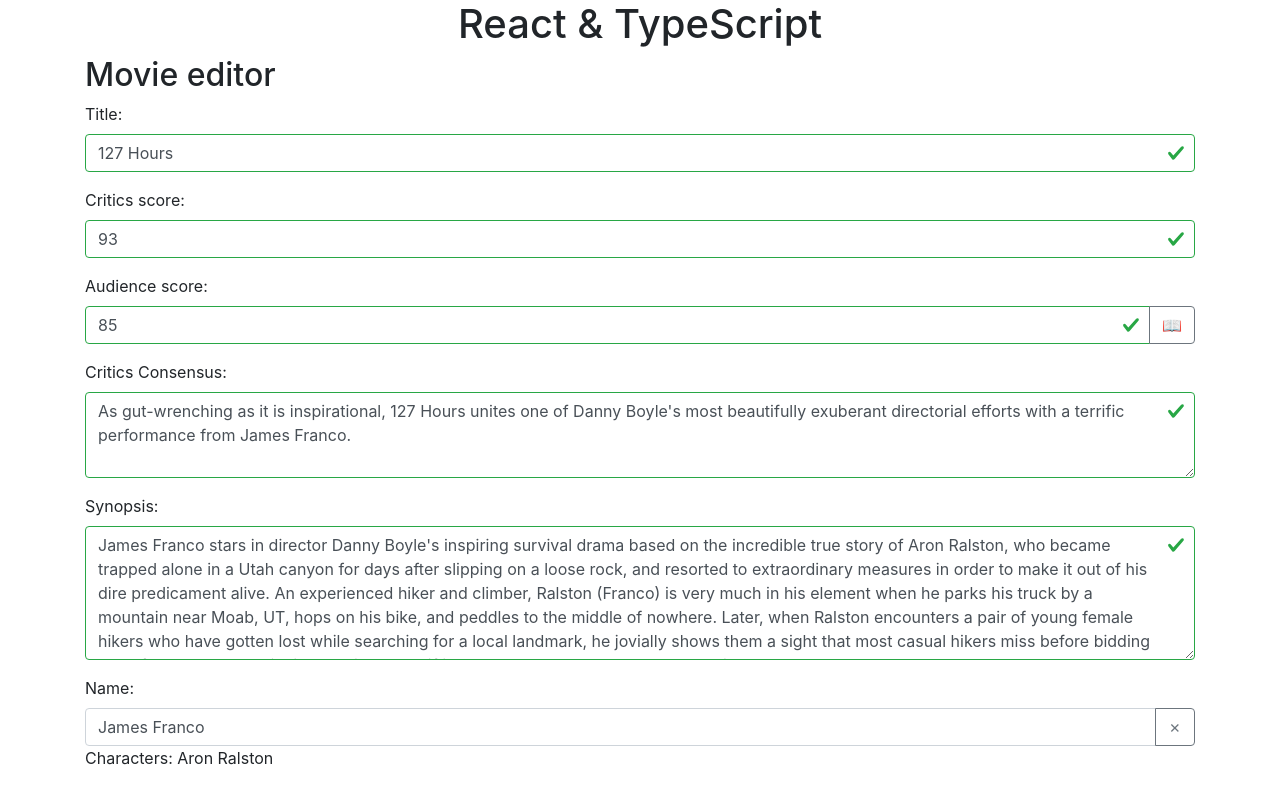
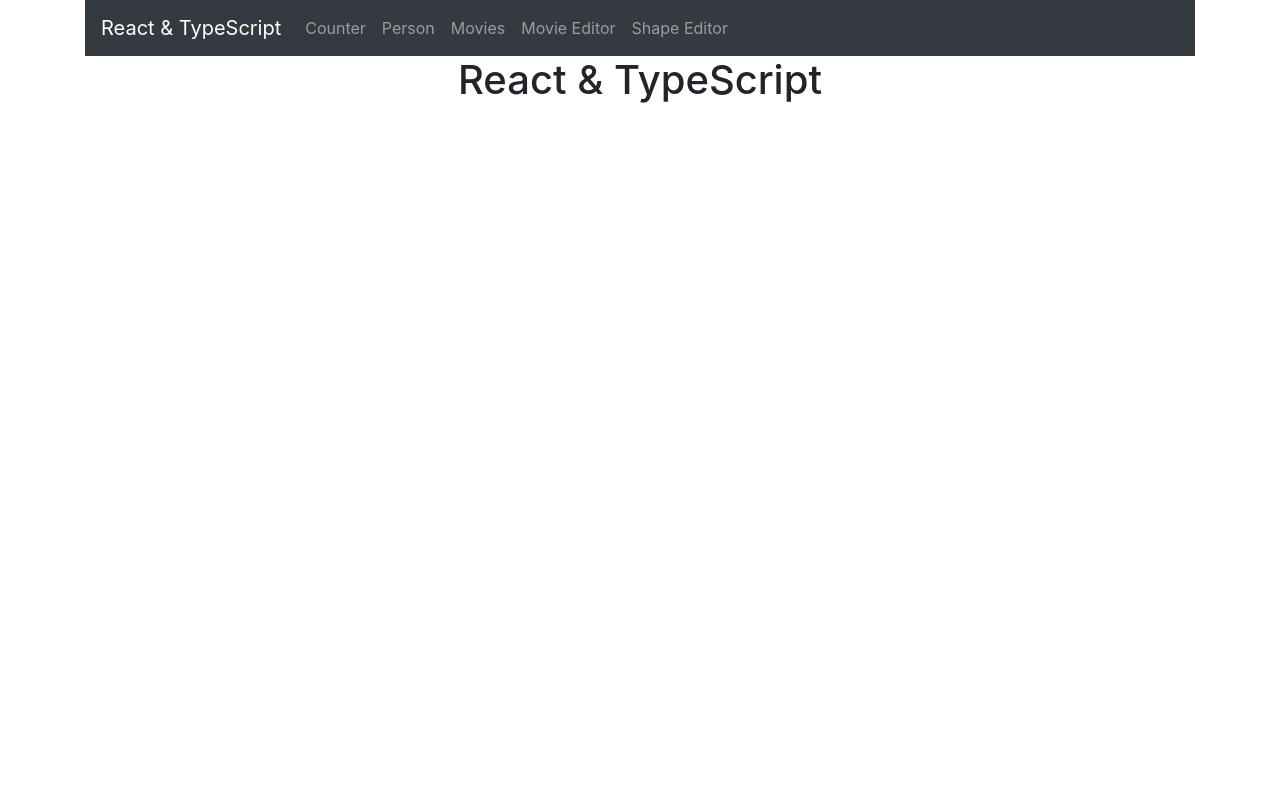
Before and after one commit to mauricedb/ts-react, a React (Create React App) app: page / in a window 1280 px wide. Shown: the top 798 px of the page. Built offline with nearby package versions, Linux system fonts and the light colour scheme.

Commit message:
Navbar and routing

```diff
--- a/src/App.tsx
+++ b/src/App.tsx
@@ -1,4 +1,7 @@
 import React, { Component } from 'react';
+import { BrowserRouter, Route, Switch, Link } from 'react-router-dom';
+import { Navbar, Nav } from 'react-bootstrap';
+
 import Counter from './Counter/Counter';
 import Person from './Person/Person';
 import Movies from './movies/Movies';
@@ -8,17 +11,44 @@ import ShapeEditor from './shape-editor/ShapeEditor';
 class App extends Component {
   render() {
     return (
-      <div className="container">
-        <header className="text-center">
-          <h1>React & TypeScript</h1>
-        </header>
-        {/* <Counter /> */}
-        {/* <Counter amount={2} /> */}
-        {/* <Person /> */}
-        {/* <Movies /> */}
-        <MovieEditor />
-        {/* <ShapeEditor /> */}
-      </div>
+      <BrowserRouter>
+        <div className="container">
+          <Navbar bg="dark" variant="dark">
+            <Navbar.Brand as={Link} to="/">
+              React & TypeScript
+            </Navbar.Brand>
+            <Navbar.Toggle aria-controls="basic-navbar-nav" />
+            <Nav className="mr-auto">
+              <Nav.Link as={Link} to="/counter">
+                Counter
+              </Nav.Link>
+              <Nav.Link as={Link} to="/person">
+                Person
+              </Nav.Link>
+              <Nav.Link as={Link} to="/movies">
+                Movies
+              </Nav.Link>
+              <Nav.Link as={Link} to="/movie-editor">
+                Movie Editor
+              </Nav.Link>
+              <Nav.Link as={Link} to="/shape-editor">
+                Shape Editor
+              </Nav.Link>
+            </Nav>
+            <Nav />
+          </Navbar>
+          <header className="text-center">
+            <h1>React & TypeScript</h1>
+          </header>
+          <Switch>
+            <Route path="/counter" component={Counter} />
+            <Route path="/person" component={Person} />
+            <Route path="/movies" component={Movies} />
+            <Route path="/movie-editor" component={MovieEditor} />
+            <Route path="/shape-editor" component={ShapeEditor} />
+          </Switch>
+        </div>
+      </BrowserRouter>
     );
   }
 }
```
